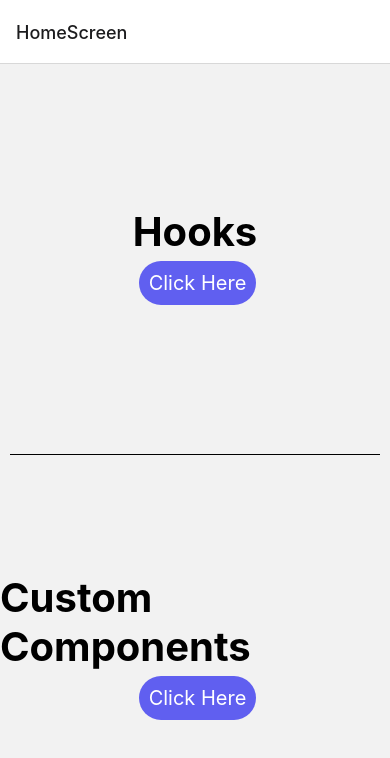
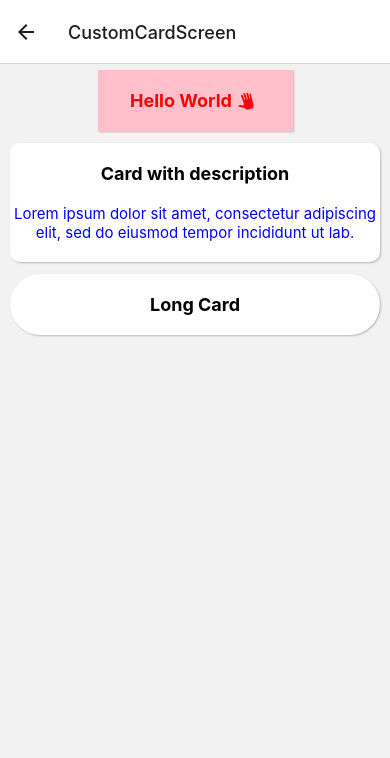
Before and after one commit to TanmayJain33/RNCounterApp, a React Native app: screen /CustomCardScreen in a window 390 px wide. Shown: the top 758 px of the page. Built offline with nearby package versions, Linux system fonts and the light colour scheme.

Commit message:
Add custom card component

```diff
--- a/App.js
+++ b/App.js
@@ -28,6 +28,7 @@ import CustomButtonScreen from './screens/componentScreen/CustomButtonScreen';
 import CustomAlertScreen from './screens/componentScreen/CustomAlertScreen';
 import CustomModalScreen from './screens/componentScreen/CustomModalScreen';
 import CustomToastScreen from './screens/componentScreen/CustomToastScreen';
+import CustomCardScreen from './screens/componentScreen/CustomCardScreen';
 
 const Stack = createStackNavigator();
 
@@ -71,6 +72,7 @@ export default function App() {
         <Stack.Screen name="CustomAlertScreen" component={CustomAlertScreen} />
         <Stack.Screen name="CustomModalScreen" component={CustomModalScreen} />
         <Stack.Screen name="CustomToastScreen" component={CustomToastScreen} />
+        <Stack.Screen name="CustomCardScreen" component={CustomCardScreen} />
       </Stack.Navigator>
     </NavigationContainer>
   );
--- /dev/null
+++ b/CustomComponents/CustomCard.js
@@ -0,0 +1,58 @@
+import React from 'react';
+import {View, Text, Image} from 'react-native';
+
+export default function CustomCard({
+  title,
+  icon,
+  description,
+  width,
+  bgColor,
+  titleColor,
+  borderRadius,
+  descColor,
+}) {
+  return (
+    <View style={{alignItems: 'center'}}>
+      <View
+        style={{
+          borderRadius: borderRadius,
+          elevation: 3,
+          backgroundColor: bgColor ? bgColor : '#fff',
+          shadowOffset: {width: 1, height: 1},
+          shadowColor: '#333',
+          shadowOpacity: 0.3,
+          shadowRadius: 2,
+          marginVertical: 6,
+          width: width == 'long' ? '95%' : '50%',
+        }}>
+        <View
+          style={{
+            marginHorizontal: 18,
+            marginVertical: 20,
+            flexDirection: 'row',
+            alignItems: 'center',
+            justifyContent: 'center',
+          }}>
+          {title && (
+            <Text style={{fontSize: 18, color: titleColor, fontWeight: 'bold'}}>
+              {title}
+            </Text>
+          )}
+          {icon && <View style={{marginHorizontal: 5}}>{icon}</View>}
+        </View>
+        {description && (
+          <View
+            style={{
+              alignItems: 'center',
+              justifyContent: 'center',
+              marginBottom: 20,
+            }}>
+            <Text style={{fontSize: 15, color: descColor, textAlign: 'center'}}>
+              {description}
+            </Text>
+          </View>
+        )}
+      </View>
+    </View>
+  );
+}
--- a/screens/CustomComponentsScreen.js
+++ b/screens/CustomComponentsScreen.js
@@ -141,6 +141,30 @@ export default function CustomComponentsScreen({navigation}) {
           </Text>
         </TouchableOpacity>
       </View>
+      <View
+        style={{
+          height: 1,
+          width: '95%',
+          backgroundColor: '#000',
+        }}
+      />
+      <View style={{flexDirection: 'row', alignItems: 'center', flex: 1}}>
+        <Text style={{fontSize: 20, fontWeight: '700', color: '#000'}}>
+          Custom Card Component
+        </Text>
+        <TouchableOpacity
+          style={{
+            margin: 5,
+            marginLeft: 10,
+            backgroundColor: '#605ff0',
+            borderRadius: 40,
+          }}
+          onPress={() => navigation.navigate('CustomCardScreen')}>
+          <Text style={{fontSize: 15, color: '#fff', padding: 10}}>
+            Click Here
+          </Text>
+        </TouchableOpacity>
+      </View>
     </View>
   );
 }
--- /dev/null
+++ b/screens/componentScreen/CustomCardScreen.js
@@ -0,0 +1,29 @@
+import React from 'react';
+import {View} from 'react-native';
+import CustomCard from '../../CustomComponents/CustomCard';
+import Hand from 'react-native-vector-icons/Entypo';
+
+export default function CustomCardScreen() {
+  return (
+    <View>
+      <CustomCard
+        title="Hello World"
+        icon={
+          <View>
+            <Hand name="hand" size={18} color="red" />
+          </View>
+        }
+        bgColor="pink"
+        titleColor="red"
+      />
+      <CustomCard
+        title="Card with description"
+        description="Lorem ipsum dolor sit amet, consectetur adipiscing elit, sed do eiusmod tempor incididunt ut lab."
+        width="long"
+        borderRadius={10}
+        descColor="blue"
+      />
+      <CustomCard title="Long Card" width="long" borderRadius={50} />
+    </View>
+  );
+}
```
